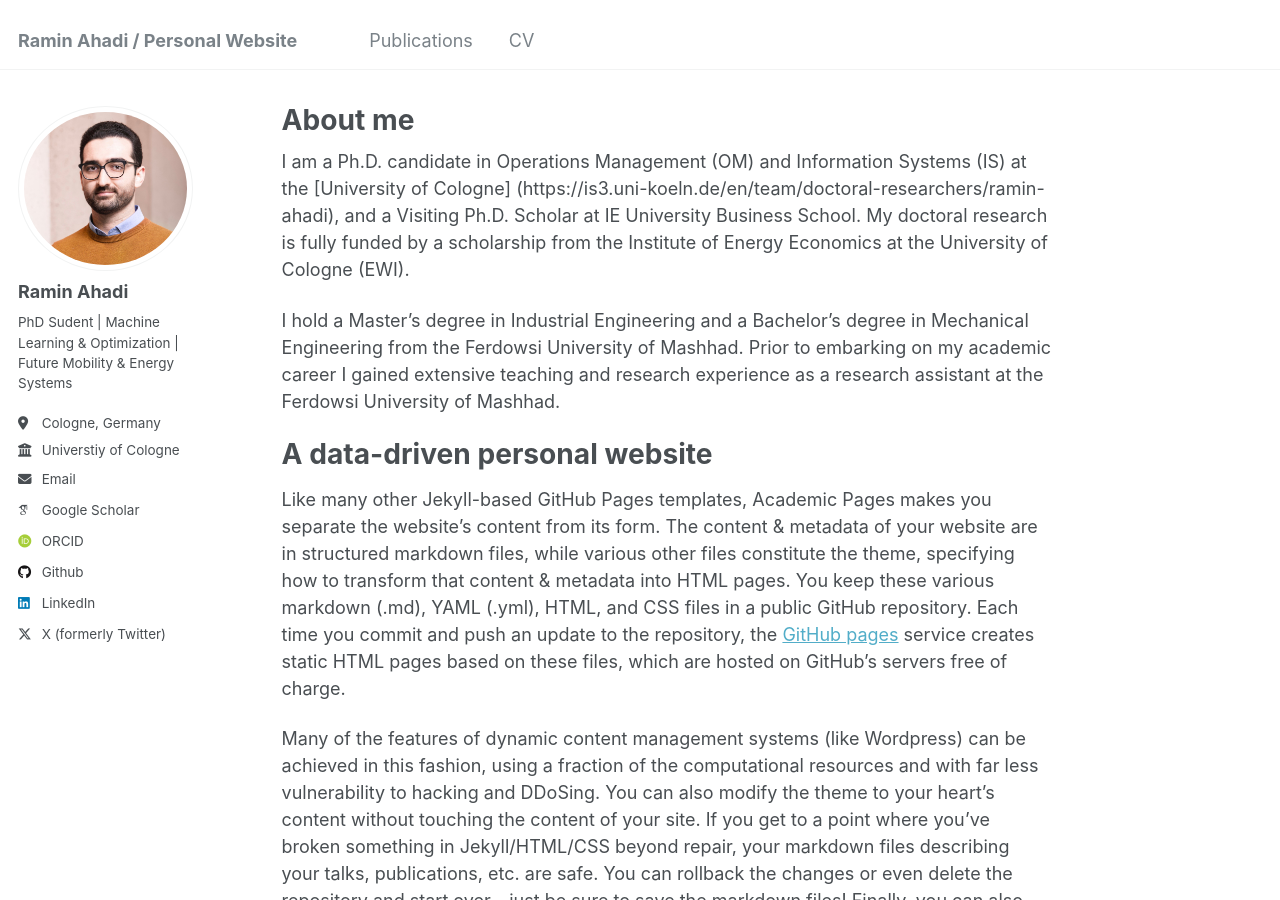
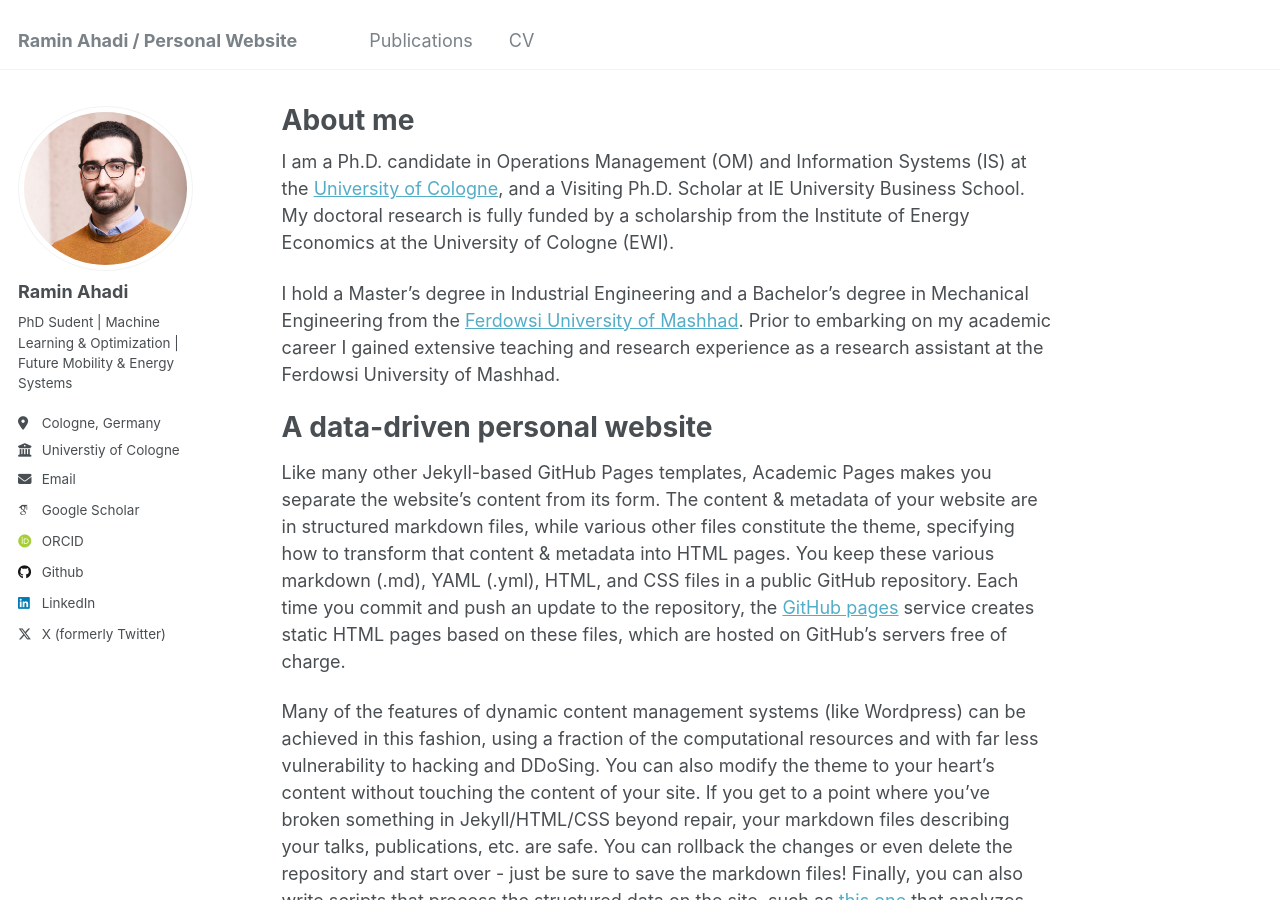
Before and after one commit to rahadi94/rahadi94.github.io, a Jekyll site: the page built from _pages/about.md, in a window 1280 px wide and 900 px high. Built offline with Jekyll 4.4.1, drawn with Linux system fonts in a browser that asks for light colours; some web fonts are replaced; part of the change alters nothing that is shown.

```diff
--- a/_pages/about.md
+++ b/_pages/about.md
@@ -7,9 +7,9 @@ redirect_from:
   - /about.html
 ---
 
-I am a Ph.D. candidate in Operations Management (OM) and Information Systems (IS) at the [University of Cologne] (https://is3.uni-koeln.de/en/team/doctoral-researchers/ramin-ahadi), and a Visiting Ph.D. Scholar at IE University Business School. My doctoral research is fully funded by a scholarship from the Institute of Energy Economics at the University of Cologne (EWI).
+I am a Ph.D. candidate in Operations Management (OM) and Information Systems (IS) at the [University of Cologne](https://is3.uni-koeln.de/en/team/doctoral-researchers/ramin-ahadi), and a Visiting Ph.D. Scholar at IE University Business School. My doctoral research is fully funded by a scholarship from the Institute of Energy Economics at the University of Cologne (EWI).
 
-I hold a Master’s degree in Industrial Engineering and a Bachelor’s degree in Mechanical Engineering from the Ferdowsi University of Mashhad. Prior to embarking on my academic career I gained extensive teaching and research experience as a research assistant at the Ferdowsi University of Mashhad.
+I hold a Master’s degree in Industrial Engineering and a Bachelor’s degree in Mechanical Engineering from the [Ferdowsi University of Mashhad](https://en.um.ac.ir/content/Faculty-of-Engineering). Prior to embarking on my academic career I gained extensive teaching and research experience as a research assistant at the Ferdowsi University of Mashhad.
 
 A data-driven personal website
 ======
```
